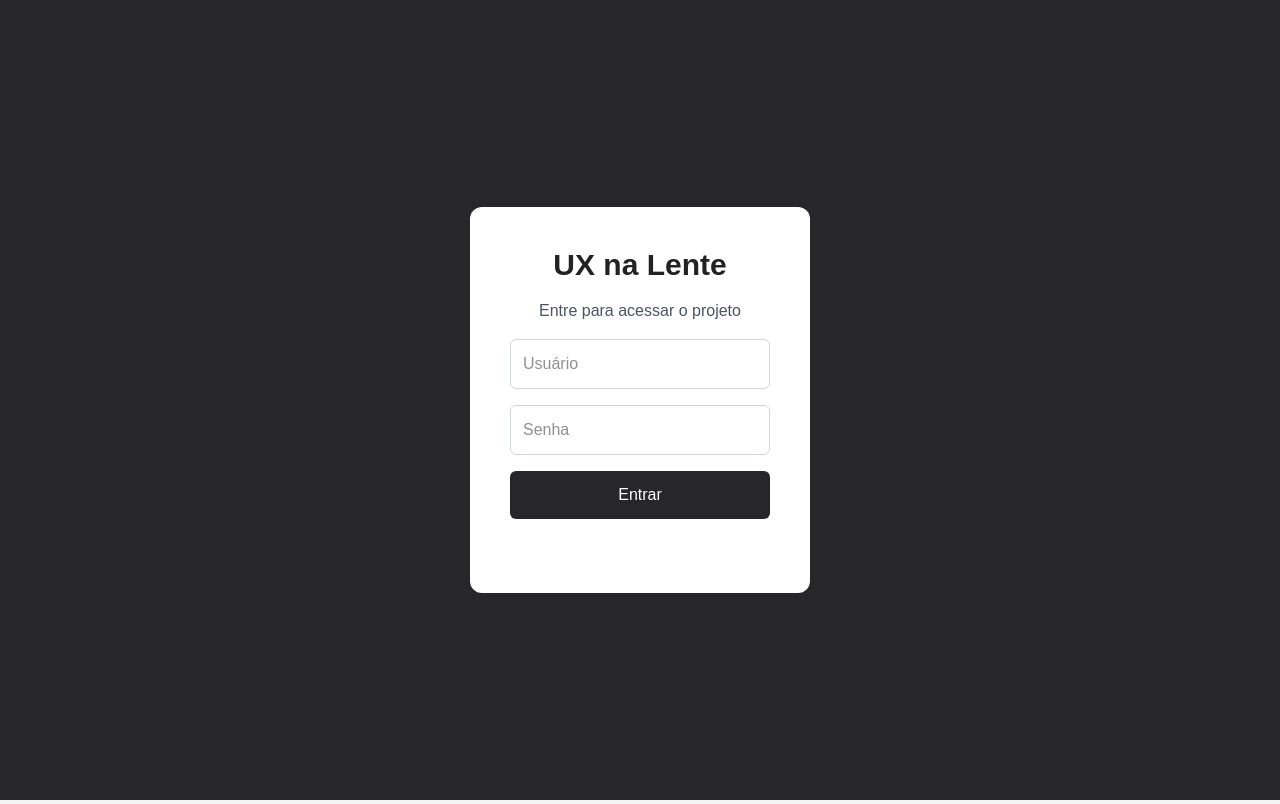
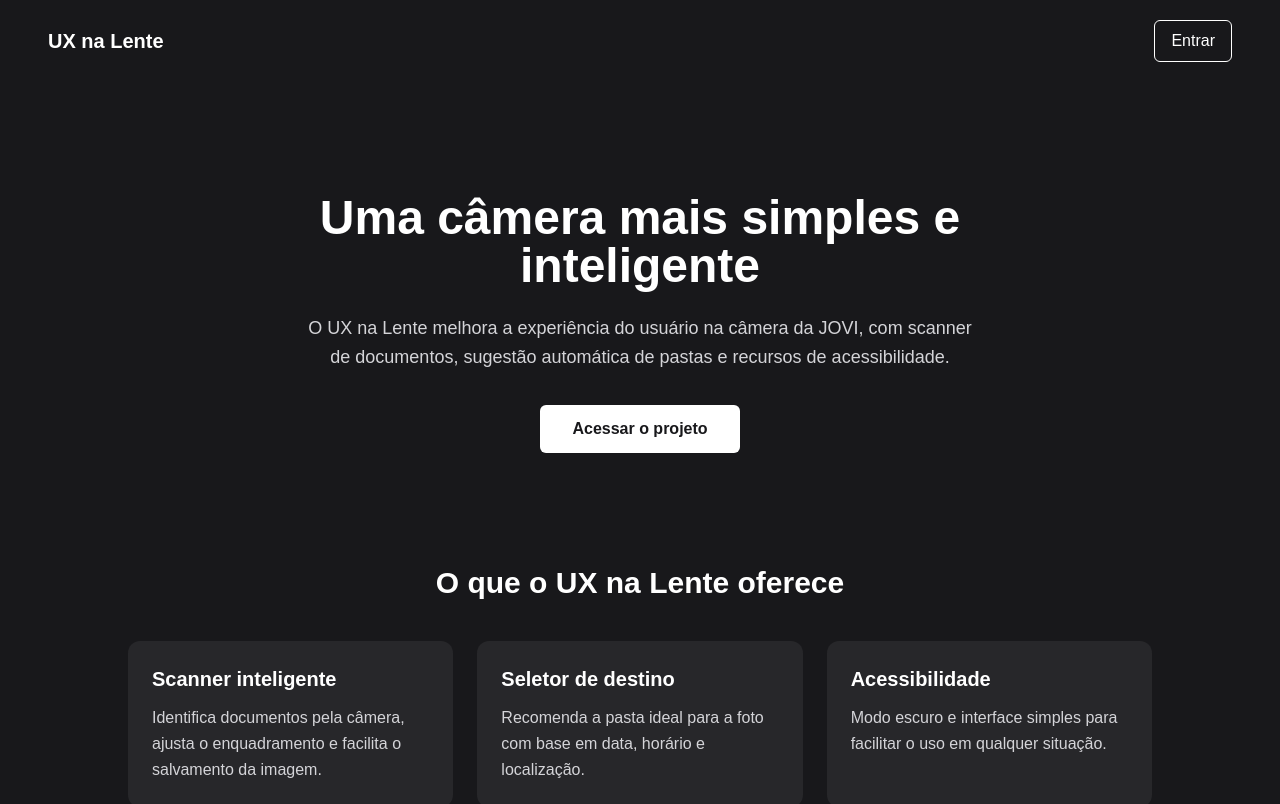
Before and after one commit to Daniel-Mnz/Solucao-JOVI, a Next.js app in the folder ux-na-lente/: page / in a window 1280 px wide. Shown: the top 804 px of the page. Built offline with nearby package versions, Linux system fonts and the light colour scheme.

Commit message:
adicionando lading page

```diff
--- a/ux-na-lente/app/page.js
+++ b/ux-na-lente/app/page.js
@@ -5,11 +5,13 @@ import Header from "../components/header";
 import Sidebar from "../components/sidebar";
 import Conteudo from "../components/conteudo";
 import Login from "../components/login";
+import Landing from "../components/landing";
 
 export default function Home() {
 
     const [usuarioLogado, setUsuarioLogado] = useState(null);
     const [carregando, setCarregando] = useState(true);
+    const [mostrarLogin, setMostrarLogin] = useState(false);
 
     useEffect(() => {
         const usuarioSalvo = localStorage.getItem("usuarioLogado");
@@ -29,6 +31,7 @@ export default function Home() {
     function sair() {
         localStorage.removeItem("usuarioLogado");
         setUsuarioLogado(null);
+        setMostrarLogin(false);
     }
 
     if (carregando) {
@@ -36,6 +39,10 @@ export default function Home() {
     }
 
     if (!usuarioLogado) {
+        if (!mostrarLogin) {
+            return <Landing aoEntrar={() => setMostrarLogin(true)} />;
+        }
+
         return <Login aoLogar={aoLogar} />;
     }
 
@@ -43,7 +50,7 @@ export default function Home() {
         <div>
             <Header usuarioLogado={usuarioLogado} />
 
-           <div className="flex flex-col md:flex-row min-h-[calc(100vh-100px)]">
+            <div className="flex flex-col md:flex-row min-h-[calc(100vh-100px)]">
 
                 <Sidebar aoSair={sair} />
 
--- /dev/null
+++ b/ux-na-lente/components/landing.js
@@ -0,0 +1,81 @@
+export default function Landing({ aoEntrar }) {
+
+    const funcionalidades = [
+        {
+            titulo: "Scanner inteligente",
+            descricao: "Identifica documentos pela câmera, ajusta o enquadramento e facilita o salvamento da imagem."
+        },
+        {
+            titulo: "Seletor de destino",
+            descricao: "Recomenda a pasta ideal para a foto com base em data, horário e localização."
+        },
+        {
+            titulo: "Acessibilidade",
+            descricao: "Modo escuro e interface simples para facilitar o uso em qualquer situação."
+        }
+    ];
+
+    return (
+        <div className="min-h-screen bg-zinc-900 text-white">
+
+            <header className="flex justify-between items-center px-5 md:px-12 py-5">
+                <span className="text-xl font-bold">UX na Lente</span>
+
+                <button
+                    className="px-4 py-2 rounded-md border border-white cursor-pointer hover:bg-white hover:text-zinc-900"
+                    onClick={aoEntrar}
+                >
+                    Entrar
+                </button>
+            </header>
+
+            <section className="px-5 md:px-12 py-16 md:py-28 text-center max-w-3xl mx-auto">
+
+                <h1 className="text-3xl md:text-5xl font-bold mb-6">
+                    Uma câmera mais simples e inteligente
+                </h1>
+
+                <p className="text-base md:text-lg text-zinc-300 mb-8 leading-relaxed">
+                    O UX na Lente melhora a experiência do usuário na câmera da JOVI,
+                    com scanner de documentos, sugestão automática de pastas e
+                    recursos de acessibilidade.
+                </p>
+
+                <button
+                    className="px-8 py-3 rounded-md bg-white text-zinc-900 font-bold cursor-pointer hover:bg-zinc-300"
+                    onClick={aoEntrar}
+                >
+                    Acessar o projeto
+                </button>
+
+            </section>
+
+            <section className="px-5 md:px-12 pb-16 md:pb-24">
+
+                <h2 className="text-2xl md:text-3xl font-bold text-center mb-10">
+                    O que o UX na Lente oferece
+                </h2>
+
+                <div className="grid grid-cols-1 md:grid-cols-3 gap-6 max-w-5xl mx-auto">
+
+                    {funcionalidades.map((item) => (
+                        <div
+                            key={item.titulo}
+                            className="bg-zinc-800 p-6 rounded-xl"
+                        >
+                            <h3 className="text-xl font-bold mb-3">{item.titulo}</h3>
+                            <p className="text-zinc-300 leading-relaxed">{item.descricao}</p>
+                        </div>
+                    ))}
+
+                </div>
+
+            </section>
+
+            <footer className="text-center text-sm text-zinc-400 py-6 border-t border-zinc-700">
+                UX na Lente · Challenge JOVI 2026
+            </footer>
+
+        </div>
+    );
+}
```
